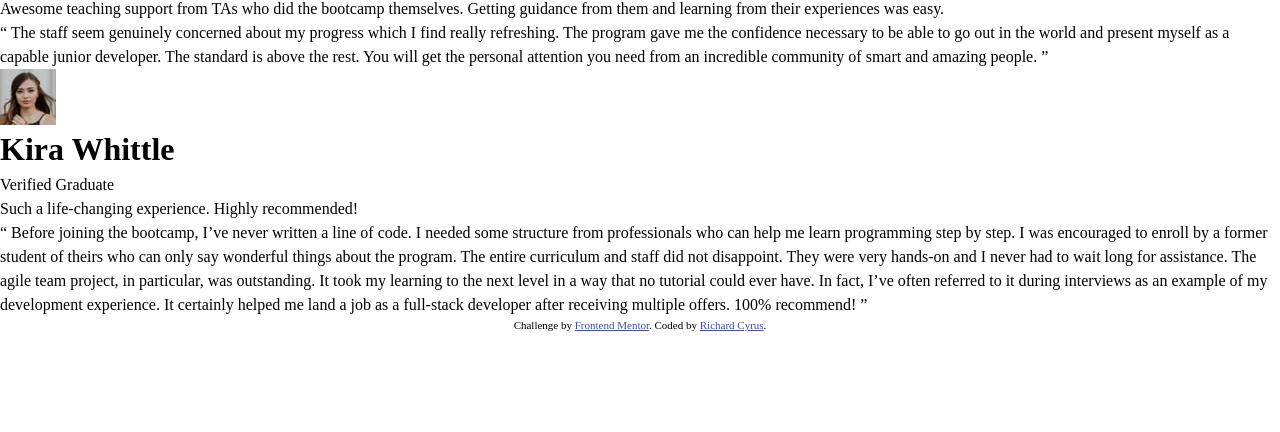
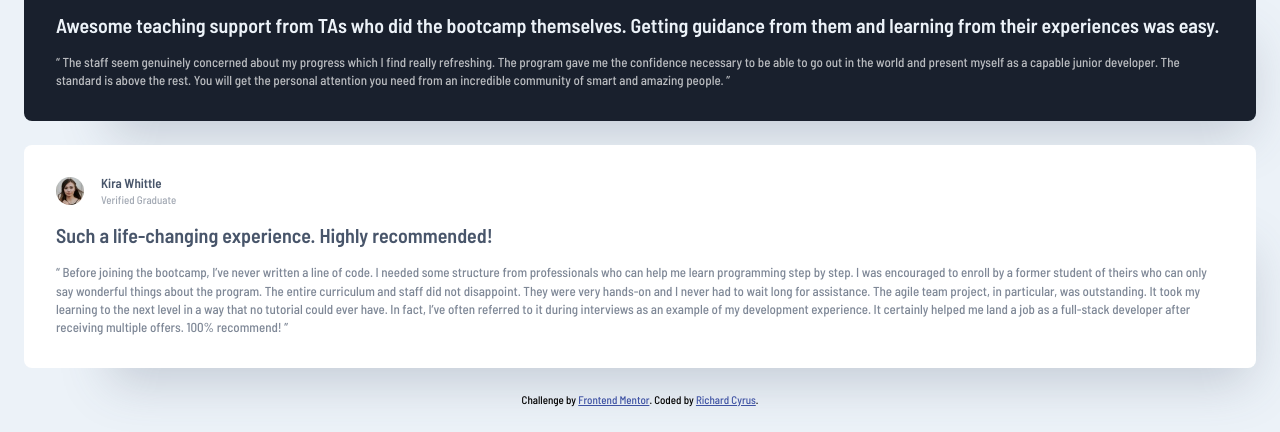
Before and after one commit to richardcyrus/fm-testimonials-grid-section, a plain HTML site: page index.html in a window 1280 px wide. Shown: the part 707-1139 px from the top of the page. Before the commit the page ends 1065 px from the top, so only its background shows below. Drawn offline with Linux system fonts and the light colour scheme.

Commit message:
Add initial styles

```diff
--- a/assets/css/style.scss
+++ b/assets/css/style.scss
@@ -97,6 +97,7 @@ select {
 /*#endregion*/
 
 :root {
+  --border-radius-default: 0.5rem;
   --color-neutral-gray-100: #ecf2f8;
   --color-neutral-gray-200: #cfcfcf;
   --color-primary-blue-700: #19202d;
@@ -105,9 +106,112 @@ select {
   --color-primary-violet-500: #733fc8;
   --color-primary-white-100: #ffffff;
   --font-family: 'Barlow Semi Condensed', sans-serif;
+  --font-size-text-large: 1.25rem;
+  --font-size-text-small: 0.6875rem;
   --font-size-text: 0.8125rem;
-  --font-size-text-small: 0.6875rem;
-  --font-size-text-large: 1.25rem;
   --font-weight-medium: 500;
   --font-weight-semi-bold: 600;
 }
+
+body {
+  background-color: var(--color-neutral-gray-100);
+  font-family: var(--font-family);
+  font-size: var(--font-size-text);
+  font-weight: var(--font-weight-medium);
+}
+
+.border-violet-300 {
+  border: 2px solid var(--color-primary-violet-300);
+}
+
+.bg-violet-500 {
+  background-color: var(--color-primary-violet-500);
+}
+
+.bg-gray-500 {
+  background-color: var(--color-primary-gray-500);
+}
+
+.bg-white-100 {
+  background-color: var(--color-primary-white-100);
+}
+
+.bg-blue-700 {
+  background-color: var(--color-primary-blue-700);
+}
+
+.text-white-100 {
+  color: var(--color-primary-white-100);
+}
+
+.text-gray-100 {
+  color: var(--color-neutral-gray-100);
+}
+
+.text-gray-500 {
+  color: var(--color-primary-gray-500);
+}
+
+.testimonial__cards {
+  display: grid;
+  gap: 1.5rem;
+  padding: 1.5rem;
+}
+
+.testimonial__card {
+  border-radius: var(--border-radius-default);
+  box-shadow: 2.5rem 3.75rem 3.13rem -2.94rem rgba(72, 85, 106, 0.25);
+  display: grid;
+  grid-template-columns: auto;
+  grid-template-rows: repeat(3, min-content);
+  padding: 2rem;
+}
+
+.testimonial__card-header {
+  column-gap: 1.06rem;
+  row-gap: 0.25rem;
+  display: grid;
+  grid-template-areas:
+    "image name"
+    "image status";
+  grid-template-columns: 1.75rem 1fr;
+  grid-template-rows: repeat(2, auto);
+}
+
+.reviewer-name {
+  grid-area: name
+}
+.reviewer-status {
+  grid-area: status;
+}
+
+.reviewer-image {
+  border-radius: 50%;
+  grid-area: image;
+  height: 1.75rem;
+  width: 1.75rem;
+}
+
+.reviewer-name {
+  font-size: var(--font-size-text);
+  line-height: 0.8125rem;
+}
+
+.reviewer-status {
+  font-size: var(--font-size-text-small);
+  line-height: 0.6875rem;
+  opacity: 0.5;
+}
+
+.review:first-of-type {
+  font-size: var(--font-size-text-large);
+  font-weight: var(--font-weight-semi-bold);
+  line-height: 1.2;
+  margin-top: 1.125rem;
+}
+
+.review:last-of-type {
+  line-height: 1.13rem;
+  margin-top: 1rem;
+  opacity: 0.7;
+}
```
Also changed, not shown: assets/css/style.css.
